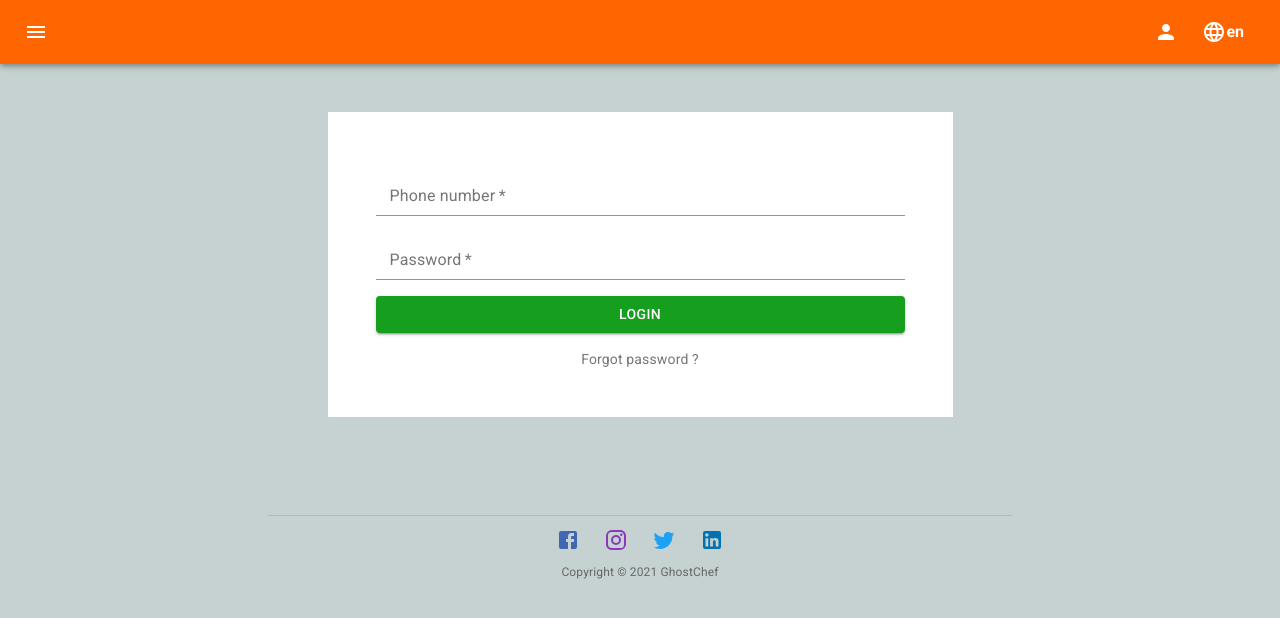
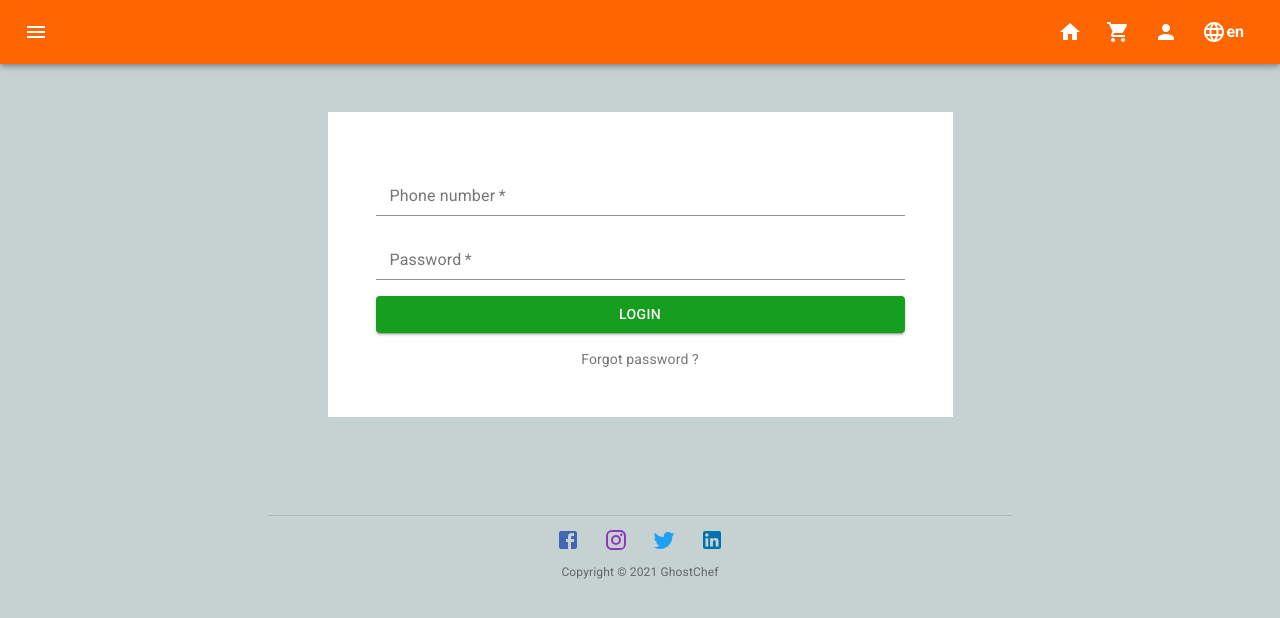
Before and after one commit to mkhinini-motaz/food-shop, a React (Create React App) app: page /login in a window 1280 px wide. Shown: the top 618 px of the page. Built offline with nearby package versions, Linux system fonts and the light colour scheme; no server answers.

Commit message:
Organized the appbar icons

```diff
--- a/src/layout/AppBar.js
+++ b/src/layout/AppBar.js
@@ -5,6 +5,10 @@ import { IconButton, MenuItem, Tooltip, } from "@material-ui/core";
 import PersonIcon from "@material-ui/icons/Person";
 import ExitToAppIcon from "@material-ui/icons/ExitToApp";
 import MenuIcon from '@material-ui/icons/Menu';
+import MapIcon from '@material-ui/icons/Map';
+import DescriptionIcon from '@material-ui/icons/Description';
+import ShoppingCart from "@material-ui/icons/ShoppingCart";
+import { Home } from "@material-ui/icons";
 
 import { attemptShopUserLogout, openSideDrawer } from "../store/actions";
 import BackToTop from "../components/common/BackToTop";
@@ -50,7 +54,29 @@ export default function AppBar(props) {
 				<MenuIcon />
 			</IconButton>
 
-            <MenuItem className="ml-auto menu-item">
+			<MenuItem className="ml-auto menu-item">
+				<Tooltip title={<Translate value={shopUserIsAuthenticated ? "order:cards" : "common:login"} />} >
+					<IconButton
+						to={shopUserIsAuthenticated ? "/" : "/login"}
+						component={Link}
+					>
+						<Home />
+					</IconButton>
+				</Tooltip>
+			</MenuItem>
+
+            <MenuItem className="menu-item">
+				<Tooltip title={<Translate value={shopUserIsAuthenticated ? "order:order" : "common:login"} />} >
+					<IconButton
+						to={shopUserIsAuthenticated ? "/order" : "/login"}
+						component={Link}
+					>
+						<ShoppingCart />
+					</IconButton>
+				</Tooltip>
+			</MenuItem>
+
+            <MenuItem className="menu-item">
 				<Tooltip title={<Translate value={shopUserIsAuthenticated ? "common:profile" : "common:login"} />} >
 					<IconButton
 						to={shopUserIsAuthenticated ? "/profile" : "/login"}
--- a/src/layout/SideDrawer.js
+++ b/src/layout/SideDrawer.js
@@ -5,6 +5,7 @@ import FastfoodIcon from '@material-ui/icons/Fastfood';
 import ExitToAppIcon from "@material-ui/icons/ExitToApp";
 import SettingsIcon from '@material-ui/icons/Settings';
 import { Home } from "@material-ui/icons";
+import ShoppingCart from "@material-ui/icons/ShoppingCart";
 import { Link } from "react-router-dom";
 import { useDispatch, useSelector } from "react-redux";
 
@@ -75,7 +76,7 @@ export default function SideDrawer(props) {
 
 			<div className={'mt-3 ' + paddingRule} style={currentPath === '/order' ? activeLinkStyle : {}}>
 				<Link to="/order" className={flexRowRule}>
-					<IconButton><Home /></IconButton>
+					<IconButton><ShoppingCart /></IconButton>
 					<Typography variant="body1" color="textPrimary" component="span">
 						<Translate value="common:order" />
 					</Typography>
```
